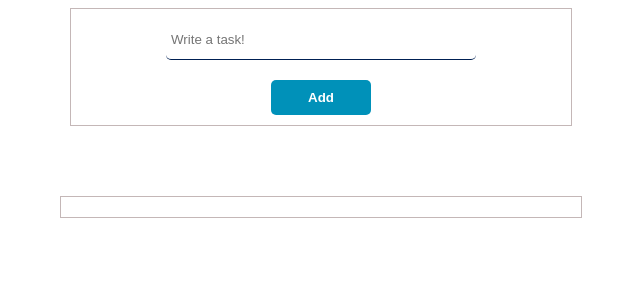
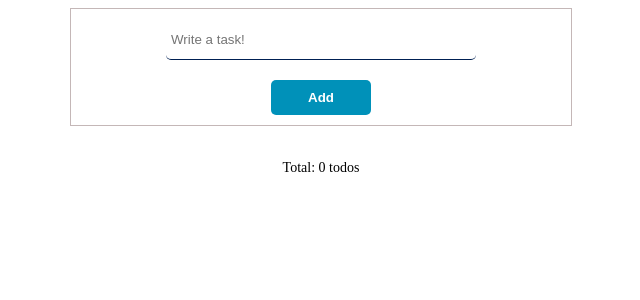
Before and after one commit to onatuce/TODO, a React (Vite) app: page / in a window 1280 px wide. Shown: the top 300 px of the page, without its empty margins (319-959 px from the left). Built offline with nearby package versions, Linux system fonts and the light colour scheme.

Commit message:
Added simple Todo counter and easter egg.

```diff
--- a/src/App.jsx
+++ b/src/App.jsx
@@ -1,11 +1,10 @@
-import { useState } from 'react';
+import { useEffect, useState } from 'react';
 import './App.css';
 import TodoCreate from './components/TodoCreate';
 import TodoList from './components/TodoList';
 
 
 function App() {
-
 
   const [todos,setTodos]=useState([]);
 
@@ -16,7 +15,11 @@ function App() {
   const removeTodo=(id)=>{
     setTodos(todos.filter(todo => todo.id !== id));
   }
-
+  useEffect(() => {
+  if (todos.length === 10) {
+    alert('🏆Congratulations!🏆 You have 10 todos! 🏆and you found the secret message!🏆');
+  }
+}, [todos.length]);
   const updateTodo=(newTodo)=>{
     const updateTodos=todos.map((todo)=>{
            if (todo.id!==newTodo.id){
@@ -34,6 +37,7 @@ function App() {
     <div className='App'>
       <div style={{width:'500px', display:'flex', flexDirection:'column', alignItems:'center', justifyContent:'center', gap:'20px'}}>
         <TodoCreate onCreateToDo={createTodo}/>
+        <p style={{fontSize:'14px'}}> Total: {todos.length} todos</p>
         <TodoList todos={todos} onRemoveTodo={removeTodo} onUpdateTodo={updateTodo} />
       </div>
 
--- a/src/components/TodoList.tsx
+++ b/src/components/TodoList.tsx
@@ -6,7 +6,7 @@ function TodoList({ todos ,onRemoveTodo,onUpdateTodo}: any) {
 
   return (
 
-    <div style={{width:'100%',border:'1px solid #c4b7b7', marginTop:'50px', padding:'10px'}}>
+    <div style={{width:'100%',border:'1px #c4b7b7', marginTop:'50px', padding:'10px'}}>
         {
             todos&&todos.map((todo: any)=>(
                 <Todo todo={todo} key={todo.id} onRemoveTodo={onRemoveTodo} onUpdateTodo={onUpdateTodo}/>
```
